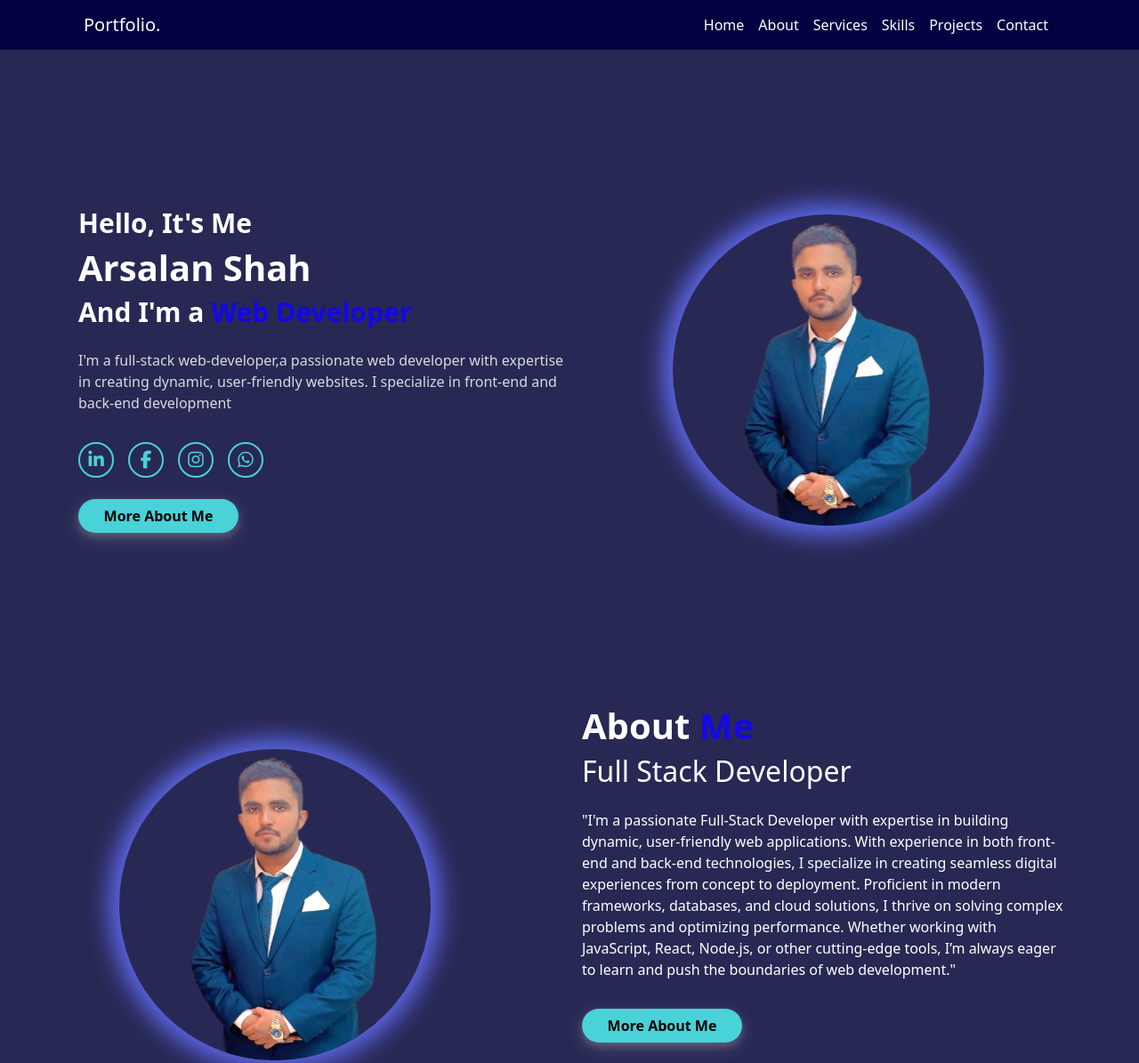
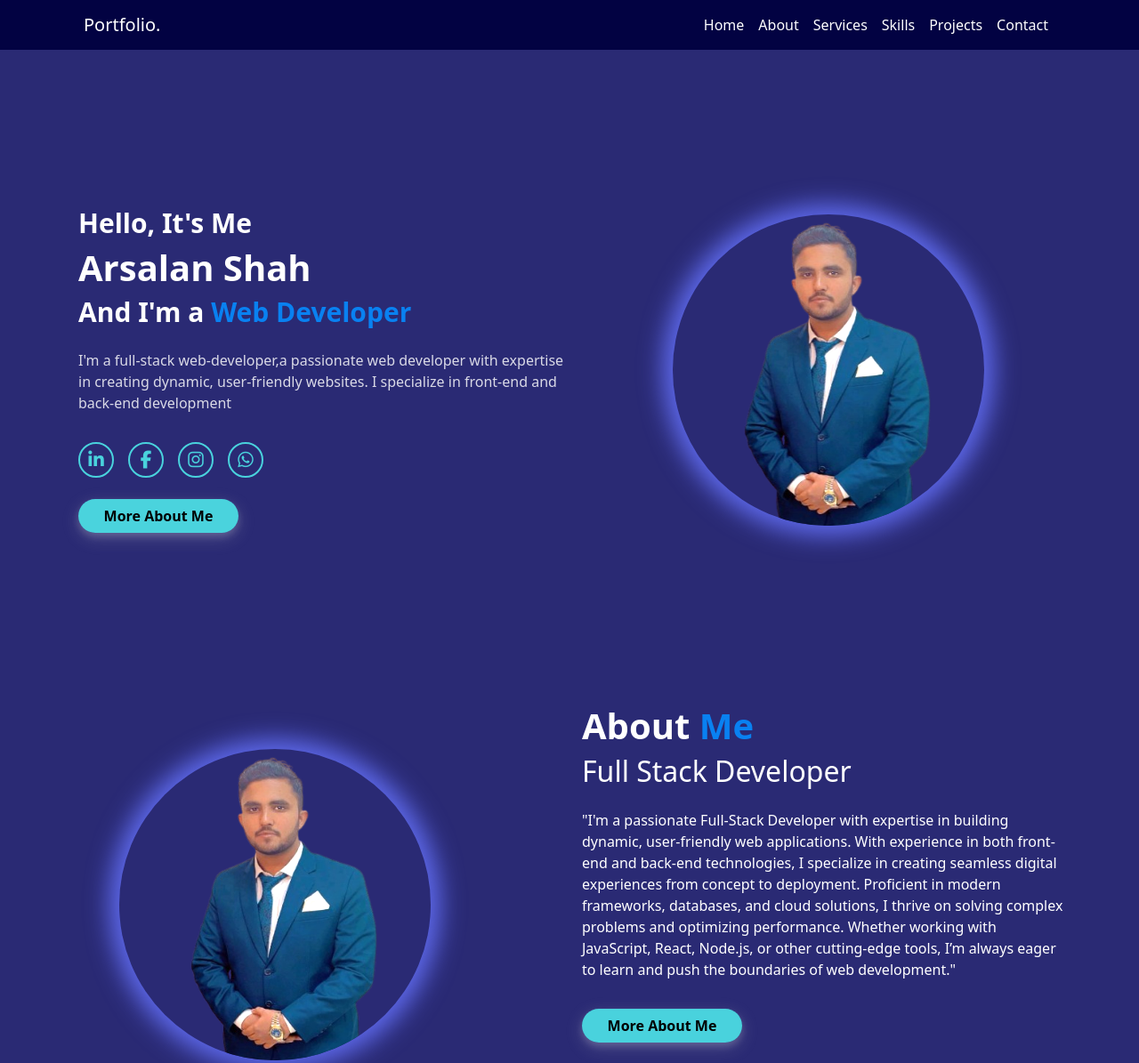
Before and after one commit to ArsalanShah3/protofolio, a plain HTML site: page index.html in a window 1280 px wide. Shown: the top 1195 px of the page at 89% size. Drawn offline with Linux system fonts and the light colour scheme.

Commit message:
update style.css and index.html

```diff
--- a/css/style.css
+++ b/css/style.css
@@ -1,5 +1,5 @@
 body{
-    background-color:rgba(33, 33, 78, 0.963);
+    background-color:rgba(35, 35, 111, 0.963);
 }
 .nav-con {
     background-color: rgb(2, 2, 66);
--- a/index.html
+++ b/index.html
@@ -12,10 +12,10 @@
      <link rel="stylesheet" href="https://cdnjs.cloudflare.com/ajax/libs/font-awesome/6.7.2/css/all.min.css">
 
 
-
+ <!-- animation css  -->
      <link rel="stylesheet" href="css/animation.css">
 
-
+<!-- media query css  -->
      <link rel="stylesheet" href="css/media.css">
 </head>
     <!-- header section Start -->
@@ -65,7 +65,7 @@
           <div class="col-lg-6 col-12  d-flex flex-column justify-content-center py-3">
             <h2 class="hello">Hello, It's Me</h2>
             <h1 class="name">Arsalan Shah</h1>
-            <h2 class="web">And I'm a <span style="color: rgb(19, 8, 231);">Web Developer</span></h2>
+            <h2 class="web">And I'm a <span style="color: rgb(9, 129, 241);">Web Developer</span></h2>
             <p class="py-3 para" style="color: rgba(255, 255, 255, 0.824);">I'm a full-stack web-developer,a passionate web developer with expertise in creating dynamic, user-friendly websites. I specialize in front-end and back-end development</p>
             <div class="link d-flex position-relative gap-3">
               <div class="link1 d-flex justify-content-center align-items-center">
@@ -105,7 +105,7 @@
             </div>
           </div>
           <div class="col-lg-6 col-12 py-3">
-            <h1>About <span style="color: rgb(19, 8, 231);">Me</span></h1>
+            <h1>About <span style="color: rgb(9, 129, 241);">Me</span></h1>
             <h2>Full Stack Developer</h2>
             <p class="py-3">
 
@@ -122,6 +122,7 @@
      </div>
 
     <!-- about us  end-->
+
     <!-- Bootstrap js -->
      <script src="js/js/bootstrap.bundle.min.js"></script>
 </body>
```
Also changed, not shown: images/ui_7858975.png (added).
